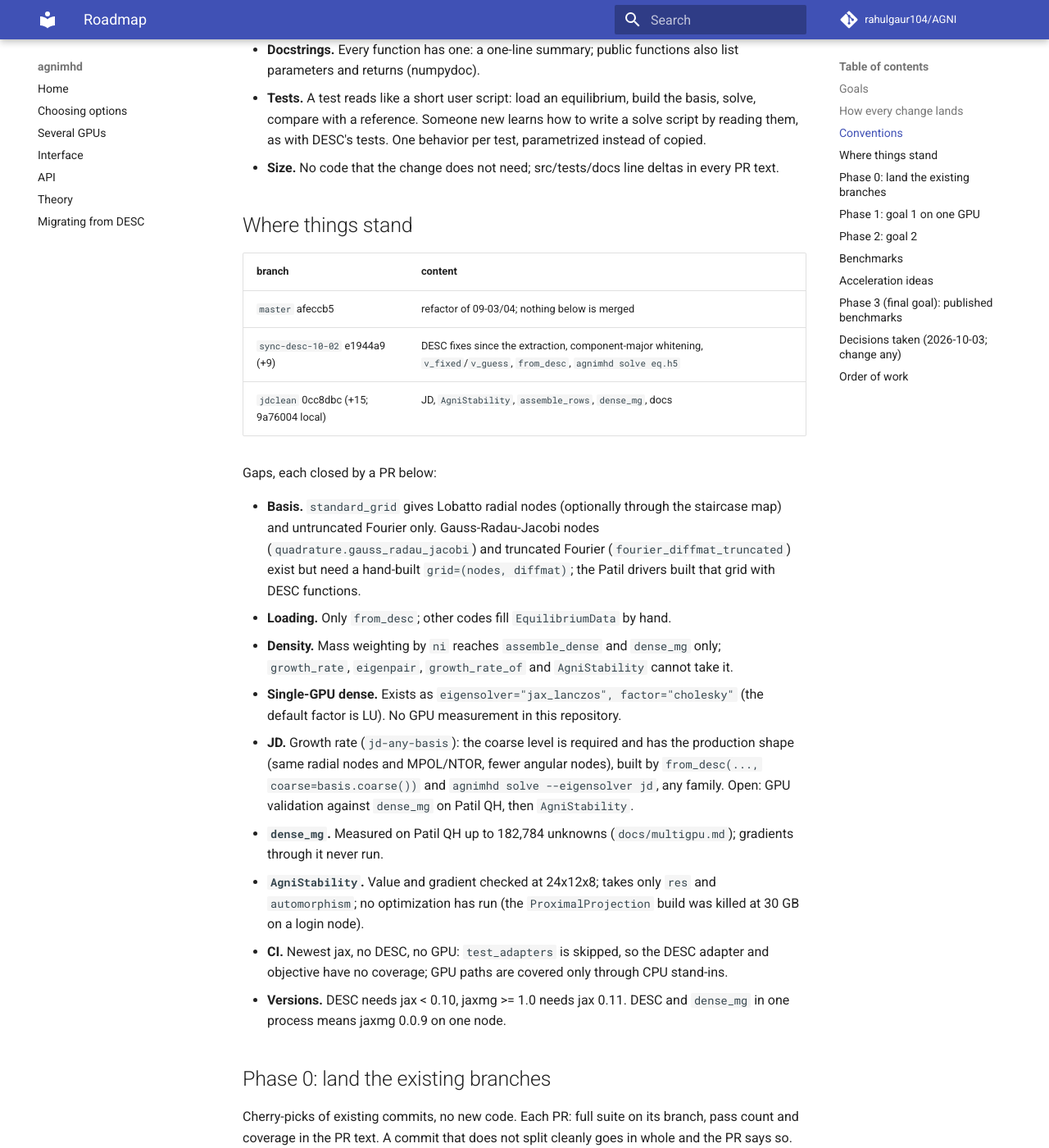
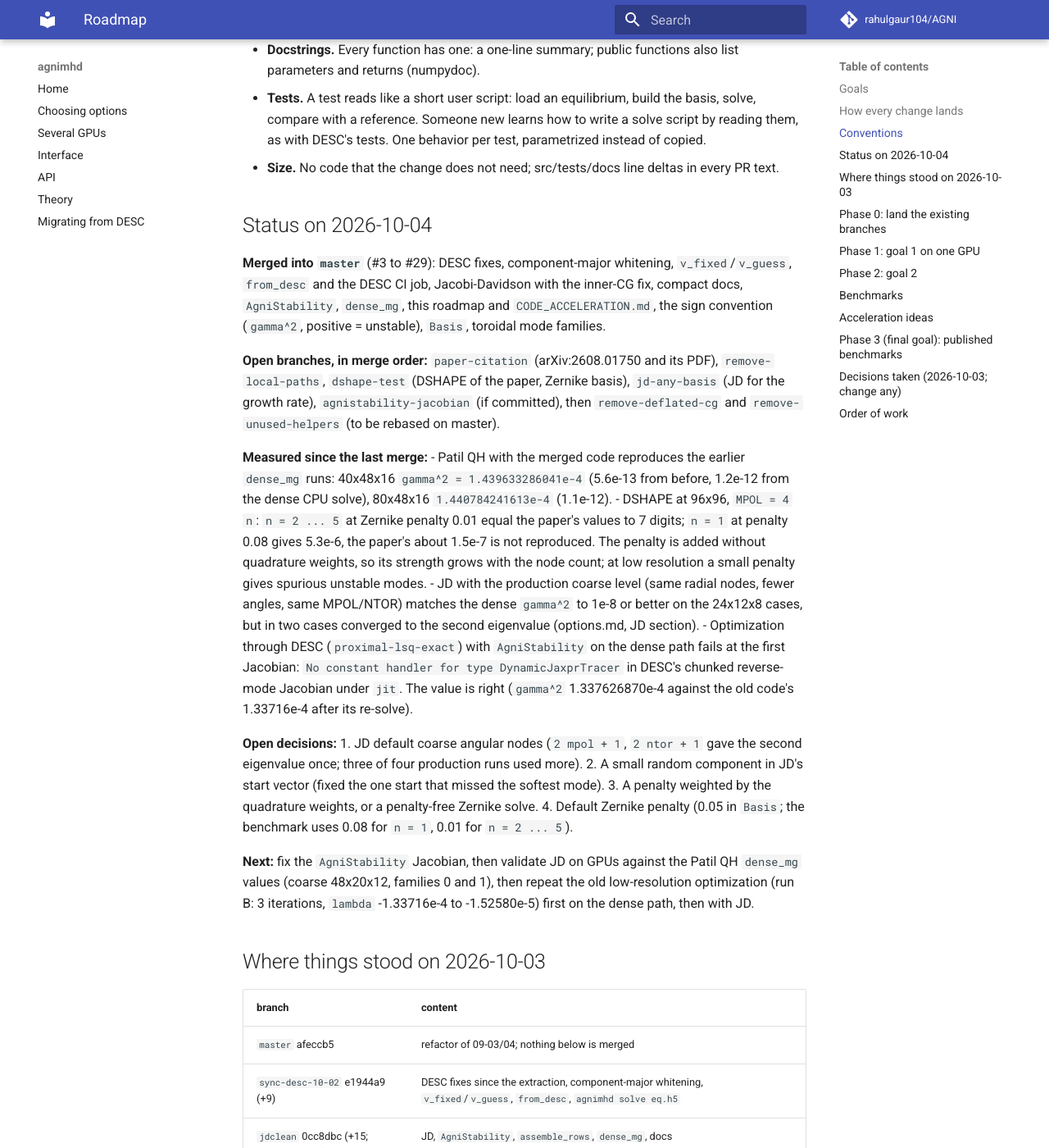
Before and after one commit to rahulgaur104/AGNI, an MkDocs documentation site: the page built from docs/roadmap.md, in a window 1280 px wide and 1400 px high, scrolled down 1562 px. Shown: the whole window at 82% size. Built offline with MkDocs 1.6.1 and Material for MkDocs 9.7.7, drawn with Linux system fonts in a browser that asks for light colours; comment, search, counter and statistics services are not loaded.

Commit message:
docs: roadmap status of 2026-10-04, measured results and open decisions

```diff
--- a/docs/roadmap.md
+++ b/docs/roadmap.md
@@ -68,7 +68,52 @@ branch, the issue text and the PR text; the user pushes and opens them.
 - **Size.** No code that the change does not need; src/tests/docs line deltas in
   every PR text.
 
-## Where things stand
+## Status on 2026-10-04
+
+**Merged into `master`** (#3 to #29): DESC fixes, component-major whitening,
+`v_fixed`/`v_guess`, `from_desc` and the DESC CI job, Jacobi-Davidson with the
+inner-CG fix, compact docs, `AgniStability`, `dense_mg`, this roadmap and
+`CODE_ACCELERATION.md`, the sign convention (`gamma^2`, positive = unstable),
+`Basis`, toroidal mode families.
+
+**Open branches, in merge order:** `paper-citation` (arXiv:2608.01750 and its
+PDF), `remove-local-paths`, `dshape-test` (DSHAPE of the paper, Zernike basis),
+`jd-any-basis` (JD for the growth rate), `agnistability-jacobian` (if committed),
+then `remove-deflated-cg` and `remove-unused-helpers` (to be rebased on master).
+
+**Measured since the last merge:**
+- Patil QH with the merged code reproduces the earlier `dense_mg` runs: 40x48x16
+  `gamma^2 = 1.439633286041e-4` (5.6e-13 from before, 1.2e-12 from the dense CPU
+  solve), 80x48x16 `1.440784241613e-4` (1.1e-12).
+- DSHAPE at 96x96, `MPOL = 4 n`: `n = 2 ... 5` at Zernike penalty 0.01 equal the
+  paper's values to 7 digits; `n = 1` at penalty 0.08 gives 5.3e-6, the paper's
+  about 1.5e-7 is not reproduced. The penalty is added without quadrature
+  weights, so its strength grows with the node count; at low resolution a small
+  penalty gives spurious unstable modes.
+- JD with the production coarse level (same radial nodes, fewer angles, same
+  MPOL/NTOR) matches the dense `gamma^2` to 1e-8 or better on the 24x12x8 cases,
+  but in two cases converged to the second eigenvalue (options.md, JD section).
+- Optimization through DESC (`proximal-lsq-exact`) with `AgniStability` on the
+  dense path fails at the first Jacobian: `No constant handler for type
+  DynamicJaxprTracer` in DESC's chunked reverse-mode Jacobian under `jit`. The
+  value is right (`gamma^2` 1.337626870e-4 against the old code's 1.33716e-4
+  after its re-solve).
+
+**Open decisions:**
+1. JD default coarse angular nodes (`2 mpol + 1`, `2 ntor + 1` gave the second
+   eigenvalue once; three of four production runs used more).
+2. A small random component in JD's start vector (fixed the one start that
+   missed the softest mode).
+3. A penalty weighted by the quadrature weights, or a penalty-free Zernike solve.
+4. Default Zernike penalty (0.05 in `Basis`; the benchmark uses 0.08 for `n = 1`,
+   0.01 for `n = 2 ... 5`).
+
+**Next:** fix the `AgniStability` Jacobian, then validate JD on GPUs against the
+Patil QH `dense_mg` values (coarse 48x20x12, families 0 and 1), then repeat the
+old low-resolution optimization (run B: 3 iterations, `lambda` -1.33716e-4 to
+-1.52580e-5) first on the dense path, then with JD.
+
+## Where things stood on 2026-10-03
 
 | branch | content |
 |---|---|
```
